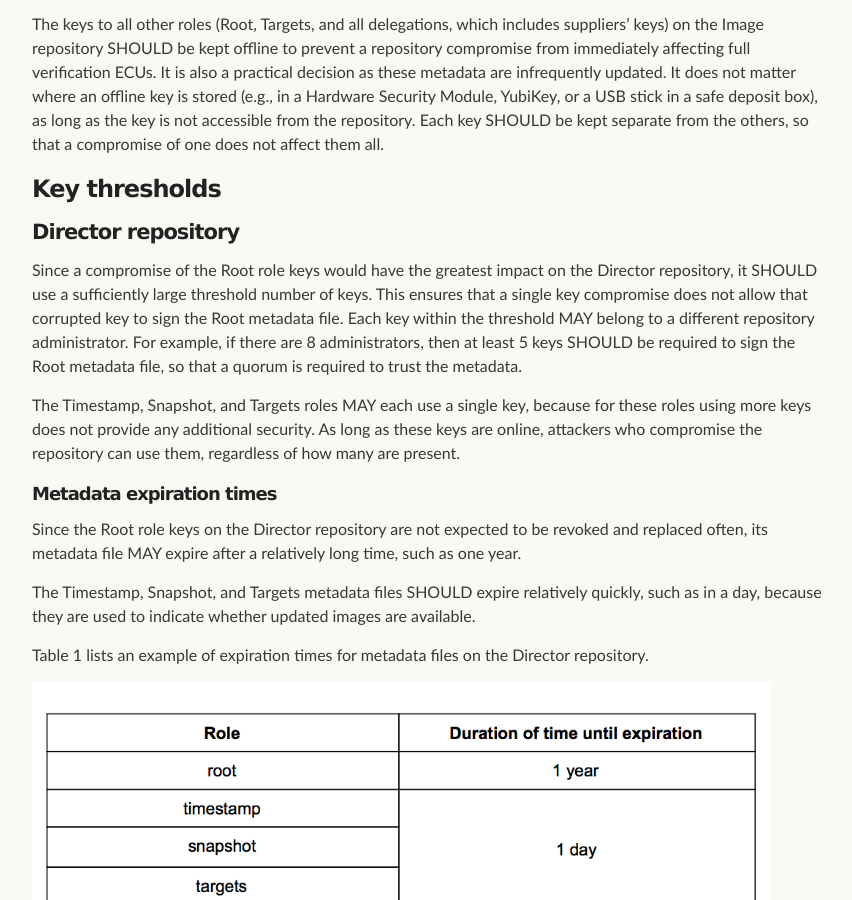
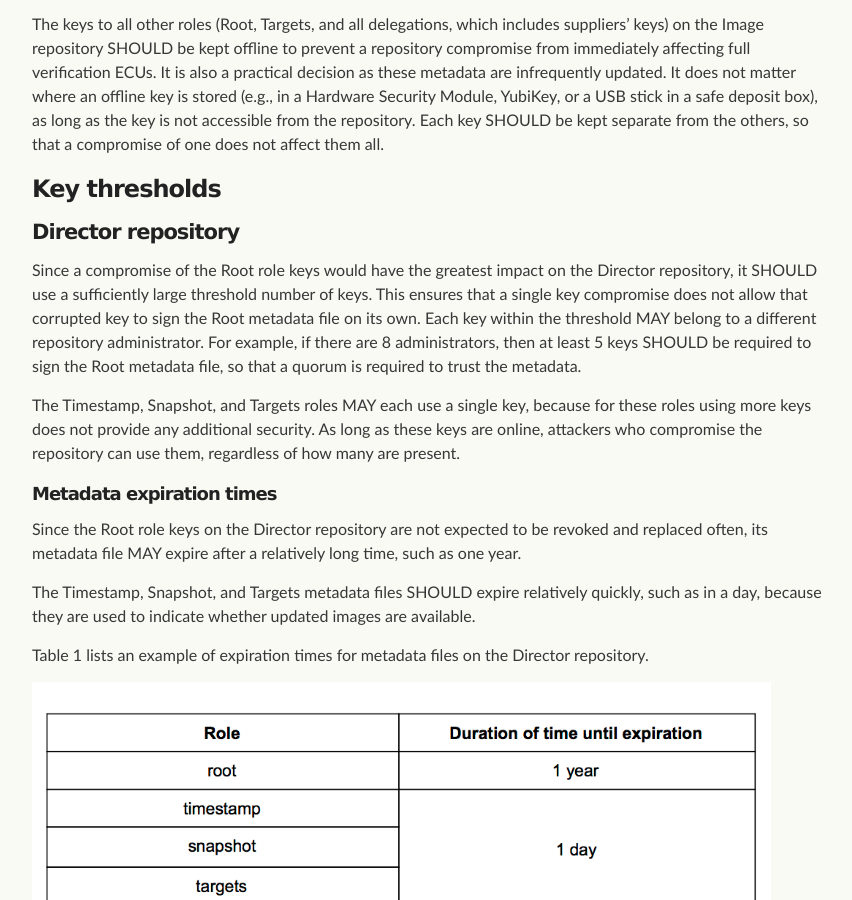
Before and after one commit to uptane/deployment-considerations, a Jekyll site: the page built from key_management.md, in a window 1280 px wide and 900 px high, scrolled down 1360 px. Shown: the whole window, without its empty margins (208-1060 px from the left). Built offline with Jekyll 4.4.1, drawn with Linux system fonts in a browser that asks for light colours; our own code applies the rules of GitHub Pages for plain Markdown files.

Commit message:
Update key_management.md
Co-authored-by: Marina Moore <mnm678@users.noreply.github.com>

```diff
--- a/key_management.md
+++ b/key_management.md
@@ -32,7 +32,7 @@ The keys to all other roles (Root, Targets, and all delegations, which includes
 
 #### Director repository
 
-Since a compromise of the Root role keys would have the greatest impact on the Director repository, it SHOULD use a sufficiently large threshold number of keys. This ensures that a single key compromise does not allow that corrupted key to sign the Root metadata file. Each key within the threshold MAY belong to a different repository administrator. For example, if there are 8 administrators, then at least 5 keys SHOULD be required to sign the Root metadata file, so that a quorum is required to trust the metadata.
+Since a compromise of the Root role keys would have the greatest impact on the Director repository, it SHOULD use a sufficiently large threshold number of keys. This ensures that a single key compromise does not allow that corrupted key to sign the Root metadata file on its own. Each key within the threshold MAY belong to a different repository administrator. For example, if there are 8 administrators, then at least 5 keys SHOULD be required to sign the Root metadata file, so that a quorum is required to trust the metadata.
 
 The Timestamp, Snapshot, and Targets roles MAY each use a single key, because for these roles using more keys does not provide any additional security. As long as these keys are online, attackers who compromise the repository can use them, regardless of how many are present.
 
```
